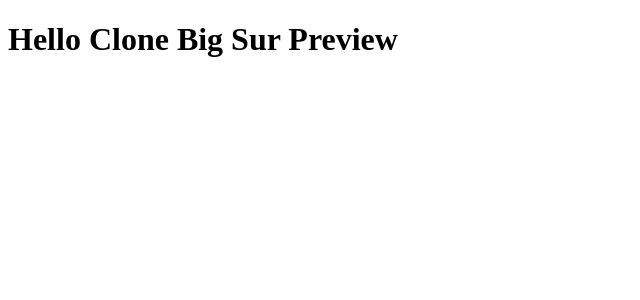
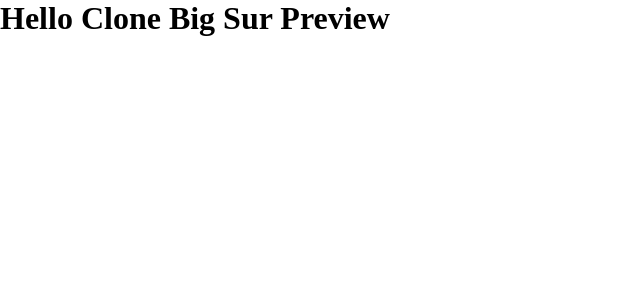
Before and after one commit to henriquecouto/clone-bigsur-preview, a React (Create React App) app: page / in a window 1280 px wide. Shown: the top 300 px of the page, without its empty margins (0-640 px from the left). Built offline with nearby package versions, Linux system fonts and the light colour scheme.

Commit message:
create global styles

```diff
--- a/src/App.tsx
+++ b/src/App.tsx
@@ -1,8 +1,10 @@
 import React from "react";
+import GlobalStyles from "./styles/global";
 
 function App() {
   return (
     <div>
+      <GlobalStyles />
       <h1>Hello Clone Big Sur Preview</h1>
     </div>
   );
--- /dev/null
+++ b/src/styles/global.ts
@@ -0,0 +1,12 @@
+import { createGlobalStyle } from "styled-components";
+
+export default createGlobalStyle`
+   * {
+    margin: 0;
+    padding: 0;
+    box-sizing: border-box;
+    outline: none;
+    text-decoration: none;
+  }
+
+`;
```
